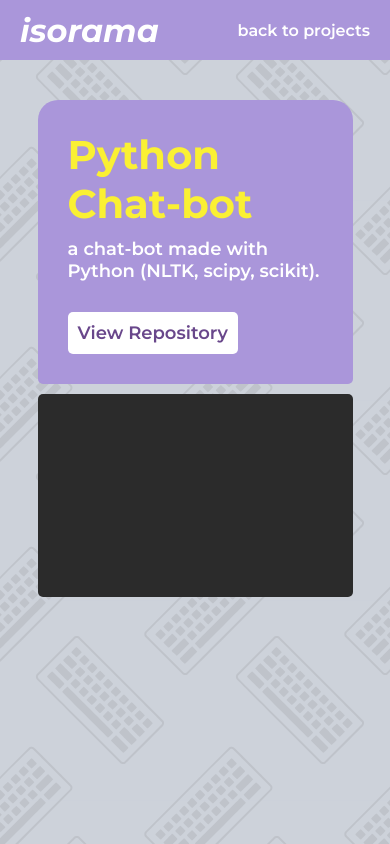
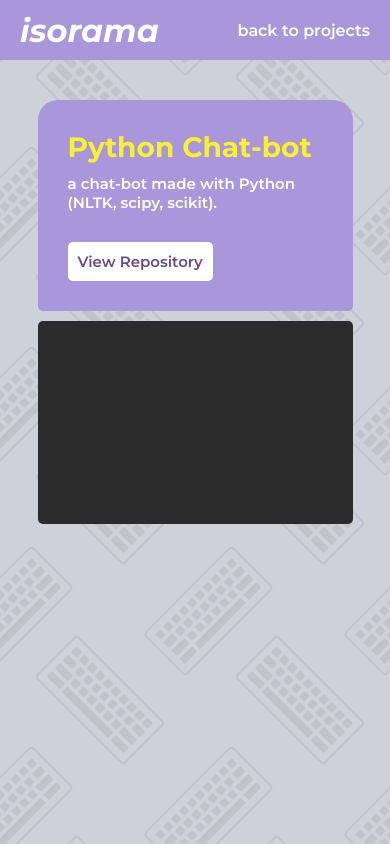
Before and after one commit to nicanor-jay/isorama, a plain HTML site: page pages/projects/chatbotProject.html in a window 390 px wide. Drawn offline with Linux system fonts and the light colour scheme.

Commit message:
added text resizing on project pages

```diff
--- a/CSS/styles.css
+++ b/CSS/styles.css
@@ -59,7 +59,7 @@ body {
 }
 
 h1 {
-  font-size: xx-large;
+  font-size: 3.2rem;
   margin: 1rem 0;
 }
 
@@ -510,3 +510,18 @@ ol {
   font-weight: 600;
   list-style-position: inside;
 }
+
+@media screen and (max-width: 800px) {
+  #project-title {
+    font-size: 3.5rem;
+  }
+
+  #project-page p, .view-button ,  #project-page ol{
+    font-size: 1.5rem;
+  }
+
+  #project-page h1 {
+    font-size: 2.8rem;
+  }
+
+}
```
